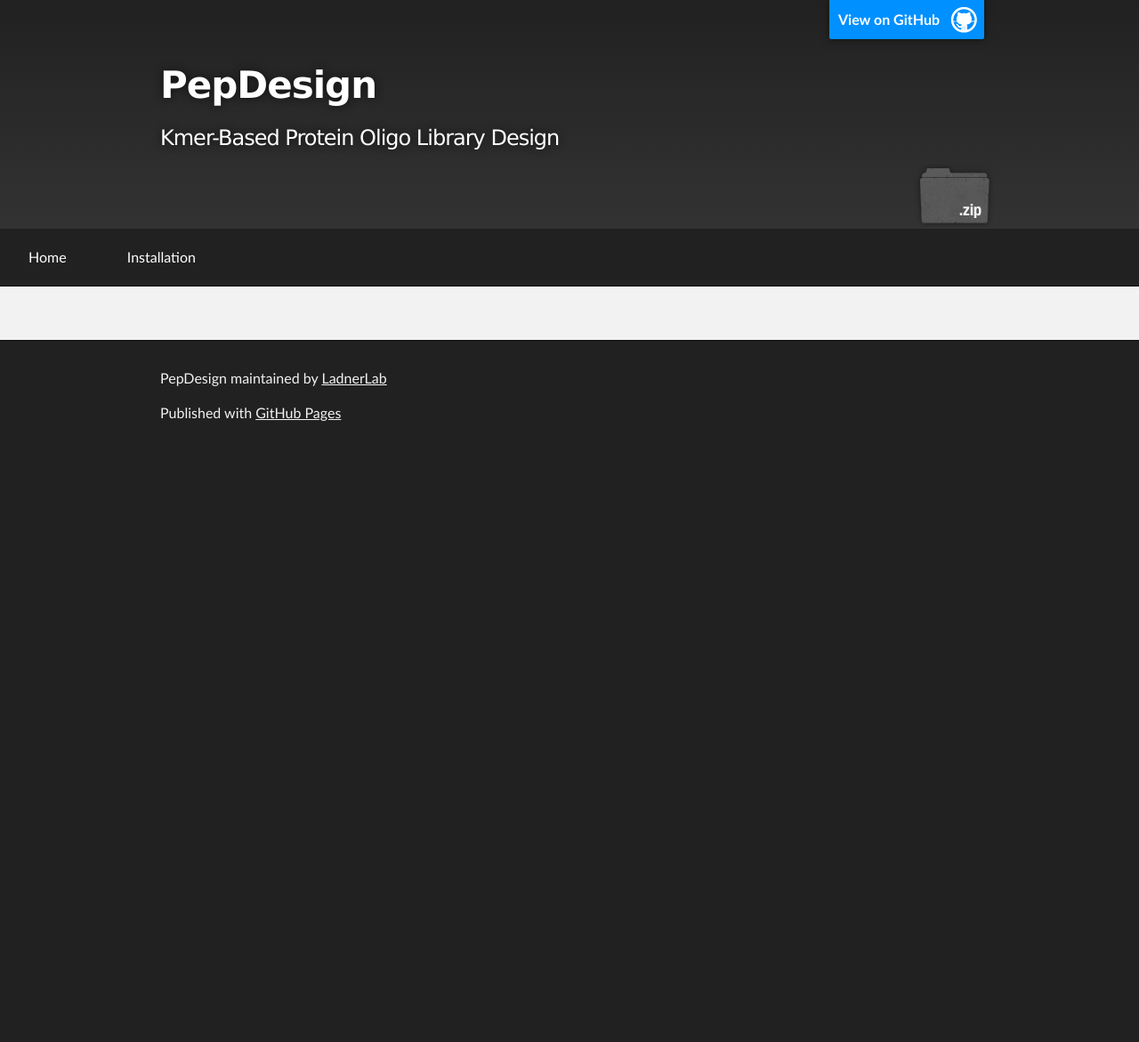
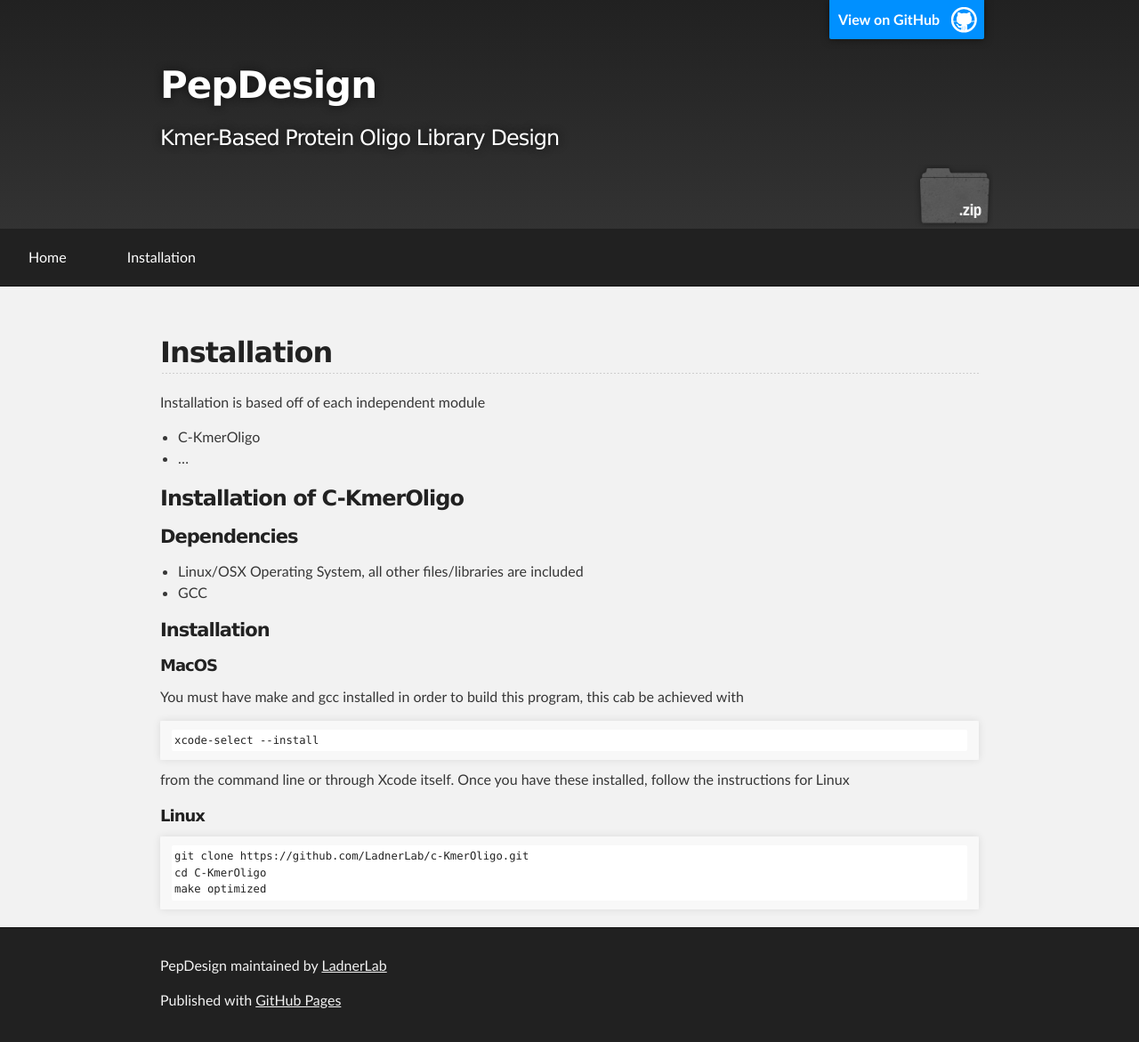
Before and after one commit to LadnerLab/Library-Design, a Jekyll site: the page built from docs/installation.md, in a window 1280 px wide. Shown: the whole page at 89% size. Built offline with Jekyll 4.4.1, drawn with Linux system fonts in a browser that asks for light colours; before the commit the page ends 900 px from its top, so only the background shows below that.

Commit message:
Add substance

````diff
--- a/docs/installation.md
+++ b/docs/installation.md
@@ -3,3 +3,33 @@ layout: default
 title: Installation
 permalink: /installation/
 ---
+
+## Installation
+
+Installation is based off of each independent module
+  - C-KmerOligo
+  - ...
+
+### Installation of C-KmerOligo
+
+#### Dependencies
+
+- Linux/OSX Operating System, all other files/libraries are included
+- GCC
+
+#### Installation
+##### MacOS
+You must have make and gcc installed in order to build this program, this
+cab be achieved with
+```
+xcode-select --install
+```
+from the command line or through Xcode itself. Once you have these installed,
+follow the instructions for Linux
+
+##### Linux
+```
+git clone https://github.com/LadnerLab/c-KmerOligo.git
+cd C-KmerOligo
+make optimized
+```
````
